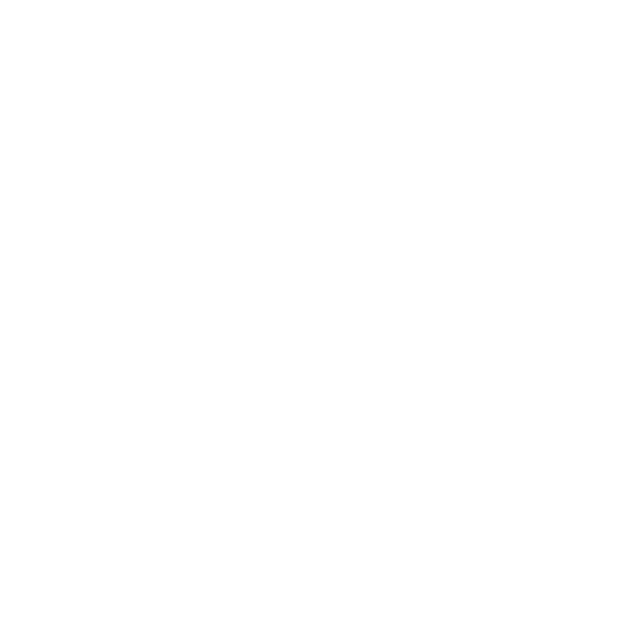
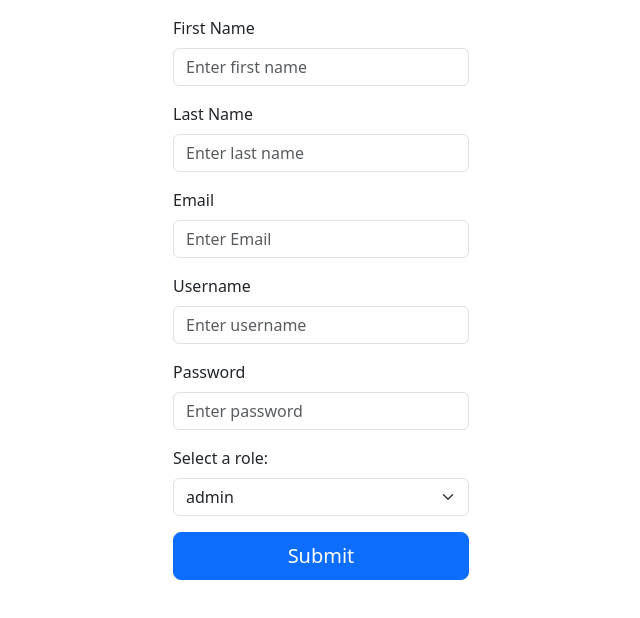
Before and after one commit to PRINCEKK122/user-management, a React (Create React App) app: page /users/edit/1 in a window 1280 px wide. Before the commit this address had no page. Shown: the top 618 px of the page, without its empty margins (319-959 px from the left). Built offline with nearby package versions, Linux system fonts and the light colour scheme.

Commit message:
implement edit user

```diff
--- a/src/App.js
+++ b/src/App.js
@@ -1,6 +1,7 @@
+import { BrowserRouter, Routes, Route } from "react-router-dom";
 import UsersList from "./components/UsersList";
 import Login from "./components/Login";
-import { BrowserRouter, Routes, Route } from "react-router-dom";
+import UserForm from "./components/UserForm";
 import "bootstrap/dist/css/bootstrap.css";
 import "bootstrap-icons/font/bootstrap-icons.css";
 
@@ -9,8 +10,10 @@ function App() {
     <BrowserRouter>
       <Routes>
         <Route path="/" element={<Login />} />
-        {/* <Route path="/" element={</>} /> */}
+        <Route path="/users/add" element={<UserForm />} />
+        {/* <Route path="/users" element={<UsersList />} />  */}
         <Route path="/users/:id" element={<UsersList />} />
+        <Route path="/users/edit/:id" element={<UserForm />} />
       </Routes>
     </BrowserRouter>
   );
--- /dev/null
+++ b/src/components/UserForm.jsx
@@ -0,0 +1,112 @@
+import { useState, useEffect } from "react";
+import { Form, Button } from "react-bootstrap";
+import { useDispatch } from "react-redux";
+import { users } from "../data/users";
+import { addUser } from "../data/UserReducer";
+import { useNavigate, useParams } from "react-router-dom";
+
+const { Label, Control, Group, Select } = Form;
+
+export default function UserForm() {
+  const [user, setUser] = useState({
+    firstName: "",
+    lastName: "",
+    email: "",
+    username: "",
+    password: "",
+    role: "",
+  });
+  const dispatch = useDispatch();
+  const navigate = useNavigate();
+  const { id } = useParams();
+
+  const roles = ["admin", "moderator", "user"];
+
+  const handleSubmit = (e) => {
+    e.preventDefault();
+
+    if (id) {
+        const existingUser = users.find(u => u.id === Number(id));
+        setUser(u => ({...u, ...existingUser}));
+        console.log(user);
+    } else {
+        dispatch(addUser({ ...user, id: users.total + 1 }));
+        navigate(`/users/${localStorage.getItem(user.id)}`);
+    }
+  };
+  return (
+    <Form className="container mt-3 w-25" onSubmit={handleSubmit}>
+      <Group className="mb-3" controlId="firstNameId">
+        <Label className="fw-light">First Name</Label>
+        <Control
+          type="text"
+          placeholder="Enter first name"
+          value={user.firstName}
+          onChange={(e) =>
+            setUser((u) => ({ ...u, firstName: e.target.value }))
+          }
+        />
+      </Group>
+
+      <Group className="mb-3" controlId="lastNameId">
+        <Label className="fw-light">Last Name</Label>
+        <Control
+          type="text"
+          placeholder="Enter last name"
+          value={user.lastName}
+          onChange={(e) => setUser((u) => ({ ...u, lastName: e.target.value }))}
+        />
+      </Group>
+
+      <Group className="mb-3" controlId="emailId">
+        <Label className="fw-light">Email</Label>
+        <Control
+          type="email"
+          placeholder="Enter Email"
+          value={user.email}
+          onChange={(e) => setUser((u) => ({ ...u, email: e.target.value }))}
+        />
+      </Group>
+
+      <Group className="mb-3" controlId="usernameId">
+        <Label className="fw-light">Username</Label>
+        <Control
+          type="text"
+          placeholder="Enter username"
+          value={user.username}
+          onChange={(e) => setUser((u) => ({ ...u, username: e.target.value }))}
+        />
+      </Group>
+
+      <Group className="mb-3" controlId="passwordId">
+        <Label className="fw-light">Password</Label>
+        <Control
+          type="password"
+          placeholder="Enter password"
+          value={user.password}
+          onChange={(e) => setUser((u) => ({ ...u, password: e.target.value }))}
+        />
+      </Group>
+
+      <Group className="mb-3" controlId="roleId">
+        <Label className="fw-light">Select a role:</Label>
+        <Select
+          value={user.role}
+          onChange={(e) => setUser((u) => ({ ...u, role: e.target.value }))}
+        >
+          {roles.map((role, index) => (
+            <option key={index + 1} value={role}>
+              {role}
+            </option>
+          ))}
+        </Select>
+      </Group>
+
+      <Group className="d-grid">
+        <Button size="lg" type="submit">
+          Submit
+        </Button>
+      </Group>
+    </Form>
+  );
+}
--- a/src/components/UsersList.jsx
+++ b/src/components/UsersList.jsx
@@ -1,11 +1,16 @@
+import { useEffect } from "react";
 import { useSelector } from "react-redux";
 import { Button, Table } from "react-bootstrap";
-import { useParams, useNavigate } from "react-router-dom";
+import { useParams, useNavigate, Link } from "react-router-dom";
 
 export default function UsersList() {
   const users = useSelector((state) => state.users);
   const navigate = useNavigate();
   const { id } = useParams();
+
+  useEffect(() => {
+    console.log(users);
+  }, [users]);
 
   const { firstName, image } = JSON.parse(localStorage.getItem(Number(id)));
   const style = { cursor: "pointer" };
@@ -26,8 +31,13 @@ export default function UsersList() {
 
       <h1 className="mt-3 fw-light text-center ">ALL USERS</h1>
       <div className="d-flex justify-content-end">
-        <Button size="lg" className="mb-2 fw-light">
-          <i class="bi bi-plus-lg"></i> ADD USER
+        <Button
+          size="lg"
+          className="mb-2 fw-light"
+          variant="outline-success"
+          onClick={() => navigate("/users/add")}
+        >
+          <i className="bi bi-plus-lg"></i> ADD USER
         </Button>
       </div>
 
@@ -51,11 +61,12 @@ export default function UsersList() {
               <td>{user.username}</td>
               <td>{user.role.toUpperCase()}</td>
               <td>
-                <i
-                  className="bi bi-pen text-primary me-2"
-                  style={style}
-                  onClick={() => console.log("editing...")}
-                ></i>
+                <Link to={`/users/edit/${user.id}`}>
+                  <i
+                    className="bi bi-pen text-primary me-2"
+                    style={style}
+                  ></i>
+                </Link>
                 <i
                   className="bi bi-trash3 text-danger"
                   style={style}
--- a/src/data/UserReducer.js
+++ b/src/data/UserReducer.js
@@ -2,9 +2,26 @@ import { createSlice } from "@reduxjs/toolkit";
 import { users } from "./users";
 
 const userSlice = createSlice({
-    name: "users",
-    initialState: users.users,
-    reducers: {}
+  name: "users",
+  initialState: users.users,
+  reducers: {
+    addUser: (state, action) => {
+      state.push(action.payload);
+    },
+    editUser: (state, action) => {
+        const {id, firstName, lastName, email, username, role} = action.payload;
+        const updatedUser = state.find(u => u.id === Number(id));
+
+        if (updatedUser) {
+            updatedUser.firstName = firstName;
+            updatedUser.lastName = lastName;
+            updatedUser.email = email;
+            updatedUser.username = username;
+            updatedUser.role = role;
+        }
+    }
+  },
 });
 
+export const { addUser } = userSlice.actions;
 export default userSlice.reducer;
```
